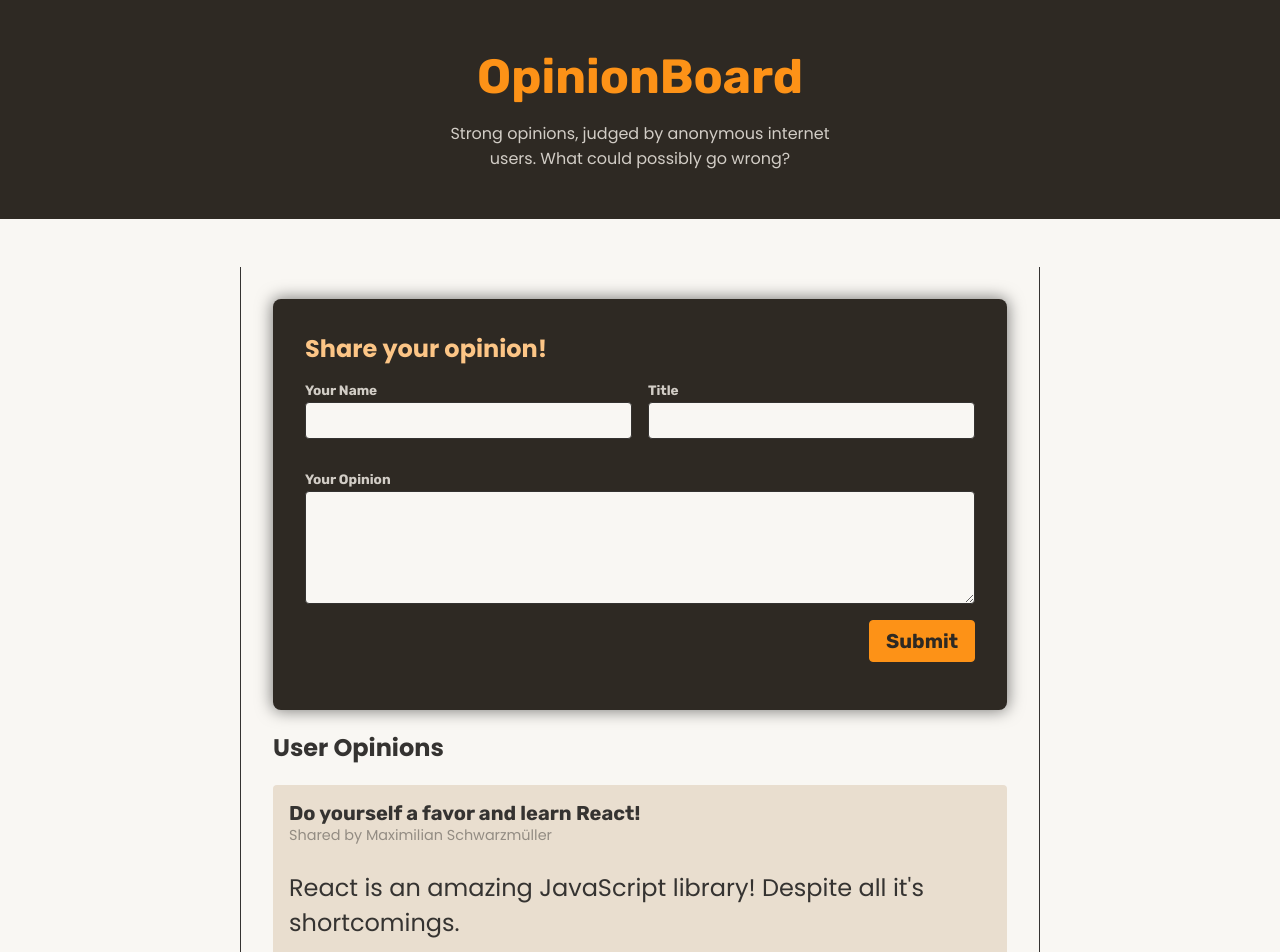
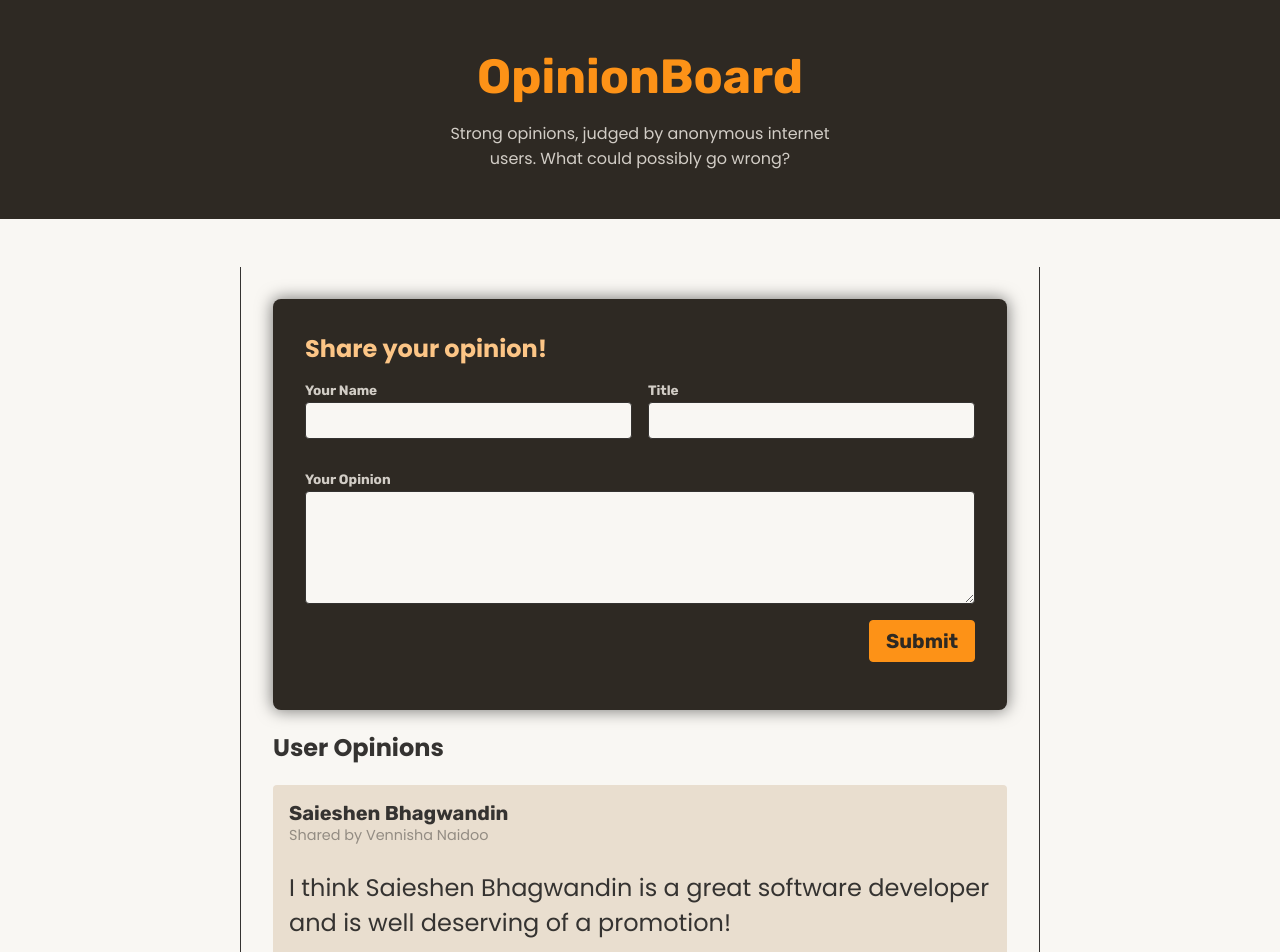
Before and after one commit to Vennisha-Naidoo/Opinion-Board, a React (Vite) app: page / in a window 1280 px wide. Shown: the top 952 px of the page. Built offline with nearby package versions, Linux system fonts and the light colour scheme; data requests are answered from the project's data file.

Commit message:
Asynchronous Form Actions

```diff
--- a/backend/db.json
+++ b/backend/db.json
@@ -1,5 +1,12 @@
 {
   "opinions": [
+    {
+      "id": 1741644042520,
+      "votes": 0,
+      "userName": "Vennisha Naidoo",
+      "title": "Saieshen Bhagwandin",
+      "body": "I think Saieshen Bhagwandin is a great software developer and is well deserving of a promotion!"
+    },
     {
       "id": 1,
       "userName": "Maximilian Schwarzmüller",
--- a/src/components/NewOpinion.jsx
+++ b/src/components/NewOpinion.jsx
@@ -1,11 +1,15 @@
+import { use } from "react";
 import { useActionState } from "react";
+import { OpinionsContext } from "../store/opinions-context";
 
 export function NewOpinion() {
 
-  function shareOpinionAction(prevState, formData) {
+  const { addOpinion } = use(OpinionsContext);
+
+  async function shareOpinionAction(prevState, formData) {
     const title = formData.get('title');
     const body = formData.get('body');
-    const userame = formData.get('userName');
+    const userName = formData.get('userName');
 
     let errors = [];
 
@@ -17,7 +21,7 @@ export function NewOpinion() {
       errors.push("The opinion should must be between 10 and 300 characters long.");
     }
 
-    if (!userame.trim()) {
+    if (!userName.trim()) {
       errors.push("Please provide a username.");
     }
 
@@ -26,10 +30,12 @@ export function NewOpinion() {
         errors, enteredValues: {
           title,
           body,
-          userame
+          userName
         }
       };
     }
+
+    await addOpinion({ title, body, userName })
 
     return { errors: null }
   }
@@ -47,7 +53,7 @@ export function NewOpinion() {
               type="text"
               id="userName"
               name="userName"
-              defaultValue={formState.enteredValues?.userame}
+              defaultValue={formState.enteredValues?.userName}
             />
           </p>
 
```
